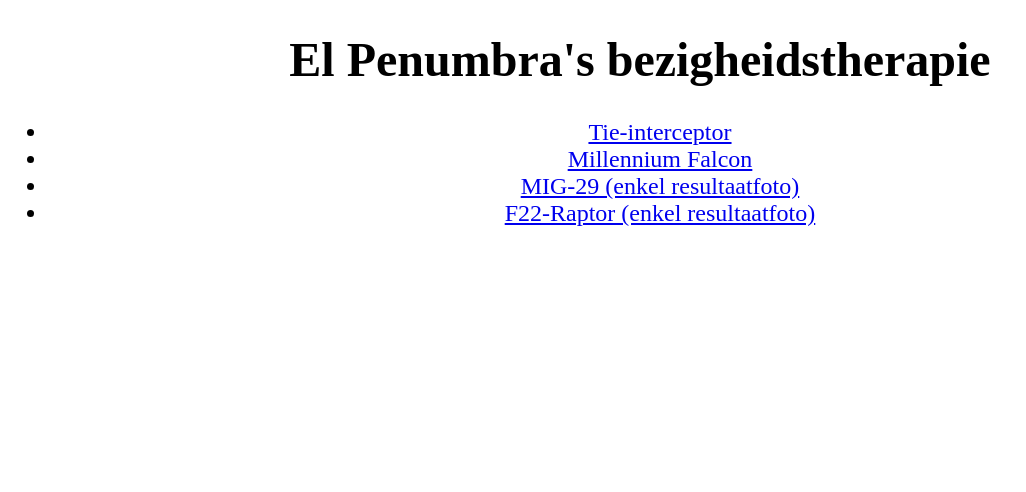
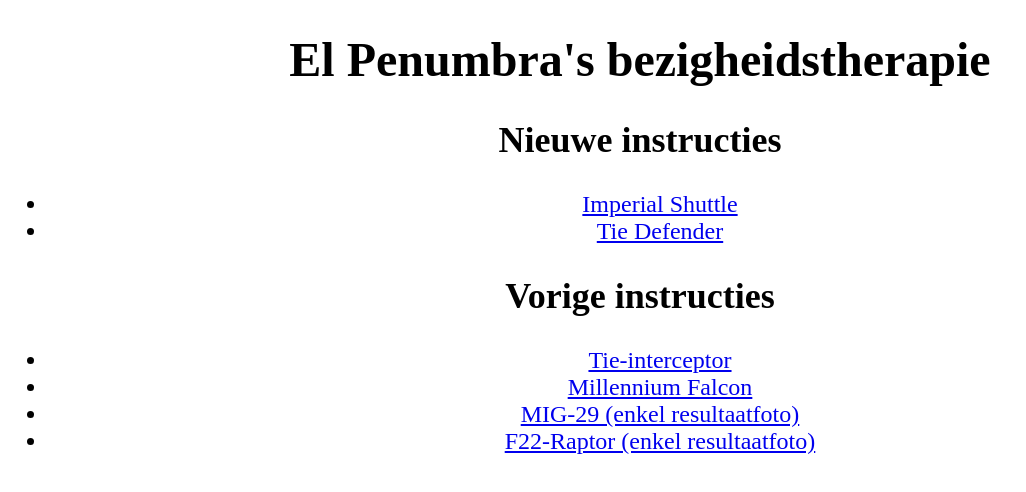
Before and after one commit to DrSkunk/elpenumbra, a plain HTML site: page index.html in a window 1280 px wide. Shown: the whole page, without its empty margins (0-1026 px from the left). Drawn offline with Linux system fonts and the light colour scheme.

Commit message:
Update index.html

```diff
--- a/index.html
+++ b/index.html
@@ -21,6 +21,24 @@
   </head>
   <body>
     <h1>El Penumbra's bezigheidstherapie</h1>
+    <h2>Nieuwe instructies</h2>
+    <ul>
+      <li>
+        <a
+          href="/elpenumbra/instructions/ImperialShuttleInstructions.pdf"
+          alt="Imperial Shuttle"
+          >Imperial Shuttle</a
+        >
+      </li>
+      <li>
+        <a
+          href="/elpenumbra/instructions/TieDefenderInstructions.pdf"
+          alt="Tie Defender"
+          >Tie Defender</a
+        >
+      </li>
+    </ul>
+    <h2>Vorige instructies</h2>
     <ul>
       <li>
         <a
```
